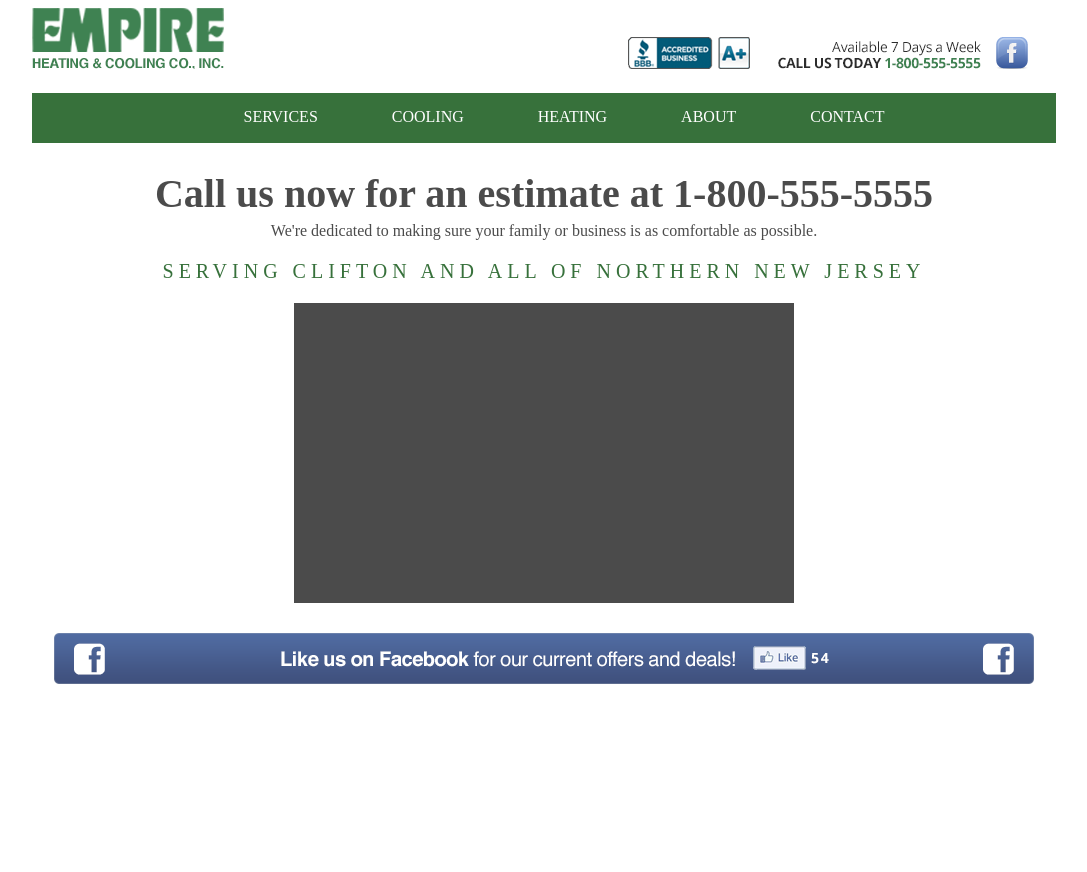
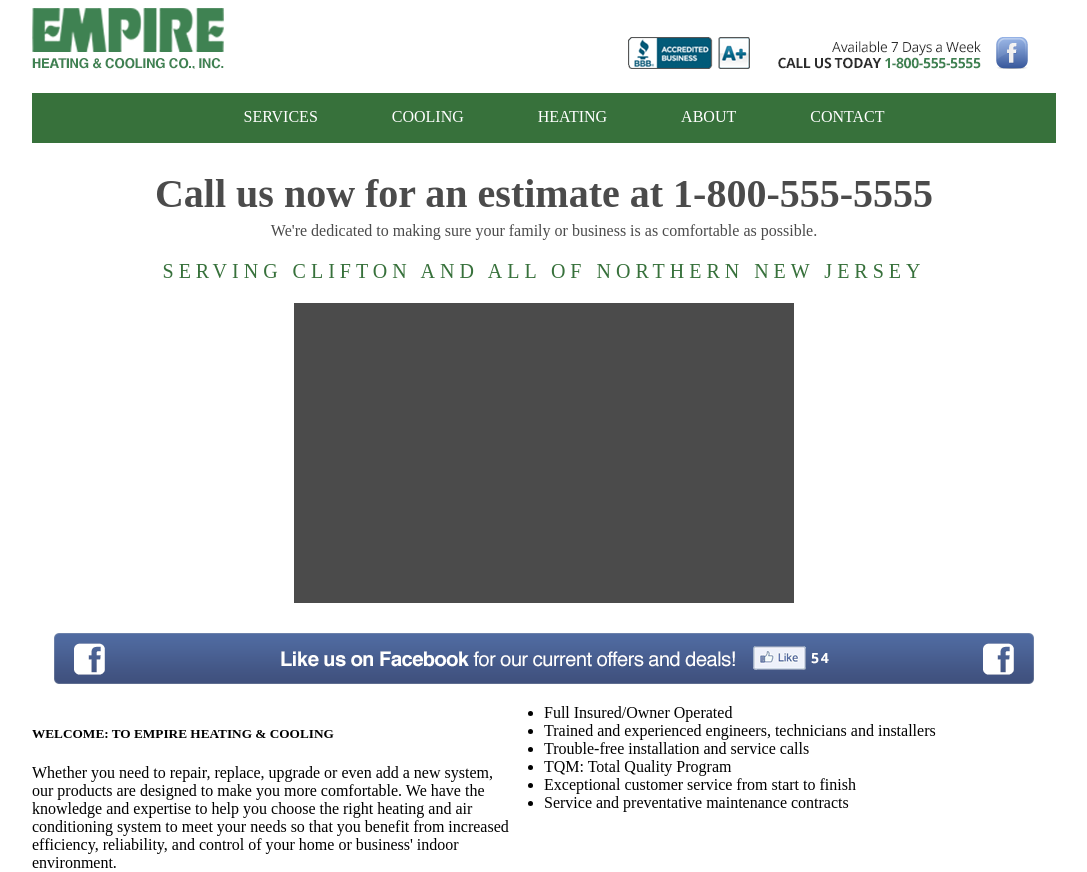
Before and after one commit to jslopeza/IS117-Proj2, a plain HTML site: page index.html in a window 1280 px wide. Shown: the whole page, without its empty margins (96-1183 px from the left). Before the commit the page ends 800 px from the top, so only its background shows below. Drawn offline with Linux system fonts and the light colour scheme.

Commit message:
Added info about the company

```diff
--- a/index.html
+++ b/index.html
@@ -27,6 +27,22 @@
 				<p id="p2">SERVING CLIFTON AND ALL OF NORTHERN NEW JERSEY</p>
 				<div id="video"></div>
 				<img id="facebook" src="images/facebook.png" height="51" width="981" alt="facebook">
+				<div class="text1">
+					<div id="text1-left">
+						<h5>WELCOME: TO EMPIRE HEATING & COOLING</h5>
+						Whether you need to repair, replace, upgrade or even add a new system, our products are designed to make you more comfortable. We have the knowledge and expertise to help you choose the right heating and air conditioning system to meet your needs so that you benefit from increased efficiency, reliability, and control of your home or business' indoor environment.
+					</div>
+					<div id="text2-right">
+						<ul>
+							<li>Full Insured/Owner Operated</li>
+							<li>Trained and experienced engineers, technicians and installers</li>
+							<li>Trouble-free installation and service calls</li>
+							<li>TQM: Total Quality Program</li>
+							<li>Exceptional customer service from start to finish</li>
+							<li>Service and preventative maintenance contracts</li>
+						</ul>
+					</div>
+				</div>
 			</div>
 		</div>
 
--- a/styles/sass/style.scss
+++ b/styles/sass/style.scss
@@ -55,5 +55,17 @@
 		#facebook {
 			margin-top : 30px;
 		}
+		.text1 {
+			text-align : left;
+			#text1-left {
+				width : 482px;
+				float : left;
+				padding-right : 30px;
+			}
+			#text1-right {
+				width : 482px;
+				float : right;
+			}
+		}
 	}
 }
```
Also changed, not shown: styles/style.css.
